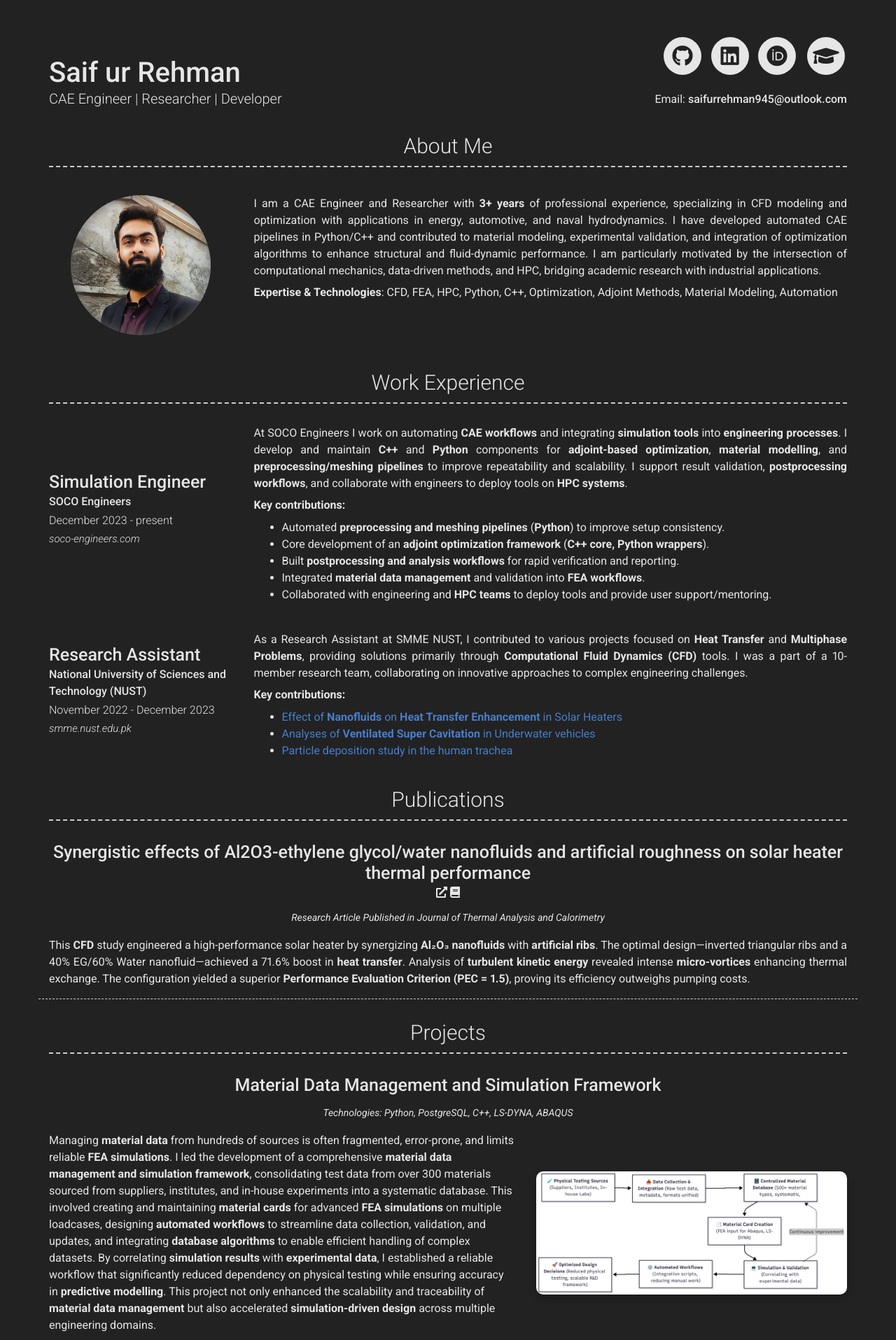
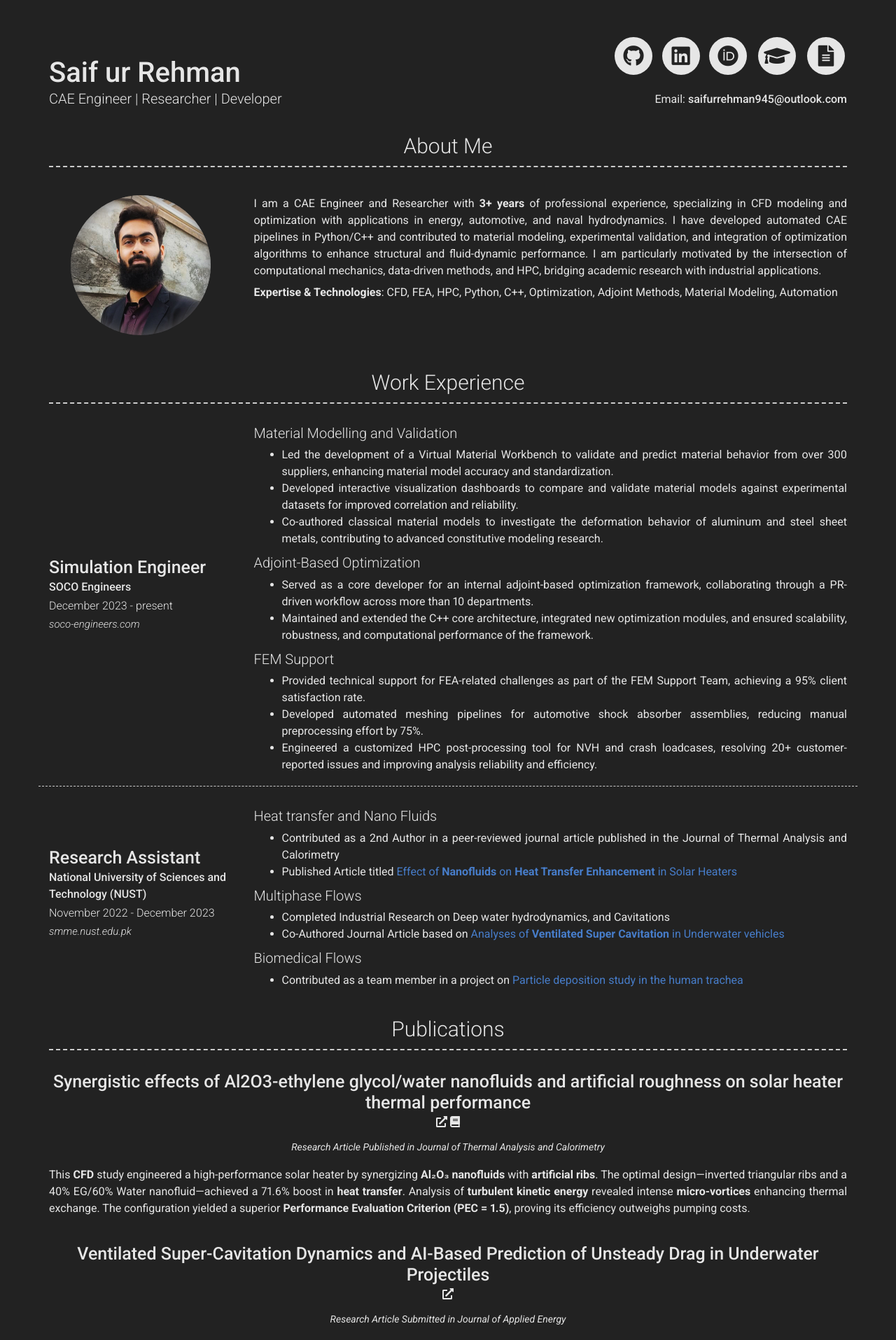
Before and after one commit to saifrehman945/saifrehman945.github.io, a Jekyll site: the page built from index.md, in a window 1280 px wide. Shown: the top 1915 px of the page at 70% size. Built offline with Jekyll 4.4.1, drawn with Linux system fonts in a browser that asks for light colours; nearby versions of some CDN libraries; some of the changed text lies outside the part shown.

Commit message:
Update _config.yml
Update personal information and enhance project descriptions in the configuration file

```diff
--- a/_config.yml
+++ b/_config.yml
@@ -42,6 +42,9 @@
 - title: Google scholar
   icon: fas fa-graduation-cap
   url: https://scholar.google.com/citations?user=WM-zoAAAAJ&user=--WM-zoAAAAJ
+- title: Download CV
+  icon: "fas fa-file-alt"
+  url: "https://drive.google.com/file/d/1kWJcvNO_uedjYQywnw09TW7VPPp9LXz8/view?usp=drive_link"
 # - title: another link
 #   icon: font awesome brand icon name (eg. fab fa-twitter) (https://fontawesome.com/icons?d=gallery&s=brands&m=free)
 #   url: Link url (eg. https://google.com)
@@ -69,21 +72,30 @@
     content:
       - layout: left
         title: Simulation Engineer
+        border: weak
         sub_title: SOCO Engineers
         caption: December 2023 - present
         link: soco-engineers.com
         # quote: >
-        #   A leader in CAE Methods (CFD, crash, NVH, and structure)
+        #   Key technologies: Computational Mechanics | Python | C++ | HPC | Optimization | Automation | LS-DYNA | ABAQUS
         description: |
 
-          At SOCO Engineers I work on automating **CAE workflows** and integrating **simulation tools** into **engineering processes**. I develop and maintain **C++** and **Python** components for **adjoint-based optimization**, **material modelling**, and **preprocessing/meshing pipelines** to improve repeatability and scalability. I support result validation, **postprocessing workflows**, and collaborate with engineers to deploy tools on **HPC systems**.
+          ## Material Modelling and Validation
 
-          **Key contributions:**
-          - Automated **preprocessing and meshing pipelines** (**Python**) to improve setup consistency.
-          - Core development of an **adjoint optimization framework** (**C++ core, Python wrappers**).
-          - Built **postprocessing and analysis workflows** for rapid verification and reporting.
-          - Integrated **material data management** and validation into **FEA workflows**.
-          - Collaborated with engineering and **HPC teams** to deploy tools and provide user support/mentoring.
+          - Led the development of a Virtual Material Workbench to validate and predict material behavior from over 300 suppliers, enhancing material model accuracy and standardization.
+          - Developed interactive visualization dashboards to compare and validate material models against experimental datasets for improved correlation and reliability.
+          - Co-authored classical material models to investigate the deformation behavior of aluminum and steel sheet metals, contributing to advanced constitutive modeling research.
+
+          ## Adjoint-Based Optimization
+
+          - Served as a core developer for an internal adjoint-based optimization framework, collaborating through a PR-driven workflow across more than 10 departments.
+          - Maintained and extended the C++ core architecture, integrated new optimization modules, and ensured scalability, robustness, and computational performance of the framework.
+
+          ## FEM Support
+
+          - Provided technical support for FEA-related challenges as part of the FEM Support Team, achieving a 95% client satisfaction rate.
+          - Developed automated meshing pipelines for automotive shock absorber assemblies, reducing manual preprocessing effort by 75%.
+          - Engineered a customized HPC post-processing tool for NVH and crash loadcases, resolving 20+ customer-reported issues and improving analysis reliability and efficiency.
 
 
       - layout: left
@@ -94,23 +106,23 @@
         # quote: >
         #   A leader in CAE Methods (CFD, crash, NVH, and structure)
         description: | # this will include new lines to allow paragraphs
-          As a Research Assistant at SMME NUST, I contributed to various projects focused on **Heat Transfer** and **Multiphase Problems**,
-          providing solutions primarily through **Computational Fluid Dynamics (CFD)** tools. I was a part of a 10-member research team,
-          collaborating on innovative approaches to complex engineering challenges.
+          ## Heat transfer and Nano Fluids
+          - Contributed as a 2nd Author in a peer-reviewed journal article published in the Journal of Thermal Analysis and Calorimetry
+          - Published Article titled  [Effect of **Nanofluids** on **Heat Transfer Enhancement** in Solar Heaters](https://doi.org/10.1007/s10973-025-14571-4)
 
-          **Key contributions:**
+          ## Multiphase Flows
+          - Completed Industrial Research on Deep water hydrodynamics, and Cavitations
+          - Co-Authored Journal Article based on [Analyses of **Ventilated Super Cavitation** in Underwater vehicles](https://github.com/saifrehman945/VentilatedSupercavitation)
 
-          - [Effect of **Nanofluids** on **Heat Transfer Enhancement** in Solar Heaters](https://doi.org/10.1007/s10973-025-14571-4)
-          - [Analyses of **Ventilated Super Cavitation** in Underwater vehicles](https://github.com/saifrehman945/VentilatedSupercavitation)
-          - [Particle deposition study in the human trachea](https://pubs.aip.org/aip/pof/article/36/4/043338/3284891)
-
+          ## Biomedical Flows
+          - Contributed as a team member in a project on [Particle deposition study in the human trachea](https://pubs.aip.org/aip/pof/article/36/4/043338/3284891)
 
   - title: Publications # Title for the section
     layout: list # Type of content section (list/text)
     content:
       - layout: top-middle
-        border: weak  # Value of `weak` will display a weak border below this item. # Any
-                      # other value (or no value) means no border will be displayed
+        # border: weak  # Value of `weak` will display a weak border below this item. # Any
+        #               # other value (or no value) means no border will be displayed
         title: Synergistic effects of Al2O3-ethylene glycol/water nanofluids and artificial roughness on solar heater thermal performance
         # link: https://doi.org/10.1007/s10973-025-14571-4
         # link_text: Research Article Published in Journal of Thermal Analysis and Calorimetry
@@ -126,101 +138,150 @@
         description: | # this will include new lines to allow paragraphs
           This **CFD** study engineered a high-performance solar heater by synergizing **Al₂O₃ nanofluids** with **artificial ribs**. The optimal design—inverted triangular ribs and a 40% EG/60% Water nanofluid—achieved a 71.6% boost in **heat transfer**. Analysis of **turbulent kinetic energy** revealed intense **micro-vortices** enhancing thermal exchange. The configuration yielded a superior **Performance Evaluation Criterion (PEC = 1.5)**, proving its efficiency outweighs pumping costs.
 
+      - layout: top-middle
+        # border: weak  # Value of `weak` will display a weak border below this item. # Any
+        #               # other value (or no value) means no border will be displayed
+        title: Ventilated Super-Cavitation Dynamics and AI-Based Prediction of Unsteady Drag in Underwater Projectiles
+        # link: https://doi.org/10.1007/s10973-025-14571-4
+        # link_text: Research Article Published in Journal of Thermal Analysis and Calorimetry
+        additional_links:
+          - title: Applied Energy
+            icon: fas fa-external-link-alt
+            url: https://drive.google.com/file/d/1kZEkLTSeFsc2uFp_tjWxbnCTLbBgscmk/view?usp=drive_link
+        quote: >
+          Research Article Submitted in Journal of Applied Energy
+        description: | # this will include new lines to allow paragraphs
+          This study analyzes **unsteady multiphase turbulent flow** within **ventilated super-cavities** and applies **Kolmogorov-Arnold Network (KAN)** to predict drag fluctuations from **RANS-VOF** simulation data. The KAN model outperforms ANN and SVM in accuracy and stability across different ventilation conditions. CFD results validate a 27% drag reduction through optimized ventilation, while the AI approach provides a faster and reliable tool for predicting unsteady cavitation-induced drag.
+
+
+  - title: Education
+    layout: list
+    content:
+      - layout: left
+        title: School of Mechanical and Manufacturing Engineering (SMME), NUST
+        sub_title: Bachelors in Mechanical Engineering
+        caption: 2019 - 2023
+        # quote: >
+        #   Short institution or course description (optional)
+        description: | # this will include new lines to allow paragraphs
+          <table style="width:100%; border-collapse:collapse; font-size:16px;">
+            <thead>
+              <tr>
+                <th style="text-align:left; padding:4px; border-bottom:1px solid #ccc;">Core Subjects</th>
+                <th style="text-align:left; padding:4px; border-bottom:1px solid #ccc;">Electives</th>
+              </tr>
+            </thead>
+            <tbody>
+              <tr>
+                <td style="padding:4px; vertical-align:top;">Mechanics, Materials, Manufacturing</td>
+                <td style="padding:4px; vertical-align:top;">Finite Element Analysis, Computational Fluid Mechanics</td>
+              </tr>
+              <tr>
+                <td style="padding:4px; vertical-align:top;">Machine Design, Mechanics of Machines</td>
+                <td style="padding:4px; vertical-align:top;">Numerical Methods, Heat Transfer</td>
+              </tr>
+              <tr>
+                <td style="padding:4px; vertical-align:top;">Thermodynamics, Fluids</td>
+                <td style="padding:4px; vertical-align:top;">Programming, Gas Turbines</td>
+              </tr>
+            </tbody>
+          </table>
+
 
   - title: Projects # Title for the section
     layout: list # Type of content section (list/text)
     content:
 
-      - layout: top-middle
-        # border: weak  # Value of `weak` will display a weak border below this item. # Any
-        #               # other value (or no value) means no border will be displayed
-        title: Material Data Management and Simulation Framework
-        # link: https://github.com/saifrehman945/FluentVortexShedding
-        # link_text: saifrehman945/FluentVortexShedding
-        # additional_links:
-        #   - title:  Github
-        #     icon: fab fa-github
-        #     url: https://github.com/saifrehman945/FluentVortexShedding
-        quote: >
-          Technologies: Python, PostgreSQL, C++, LS-DYNA, ABAQUS
-        description: | # this will include new lines to allow paragraphs
-           <style>
-              /* Popup background */
-              .popup {
-                display: none;
-                position: fixed;
-                z-index: 9999;
-                left: 0;
-                top: 0;
-                width: 100%;
-                height: 100%;
-                background-color: rgba(0,0,0,0.85);
-              }
-              .popup img {
-                display: block;
-                margin: 5% auto;
-                max-width: 90%;
-                max-height: 90%;
-                border-radius: 10px;
-                box-shadow: 0 6px 18px rgba(0,0,0,0.4);
-              }
-            </style>
+      # - layout: top-middle
+      #   # border: weak  # Value of `weak` will display a weak border below this item. # Any
+      #   #               # other value (or no value) means no border will be displayed
+      #   title: Material Data Management and Simulation Framework
+      #   # link: https://github.com/saifrehman945/FluentVortexShedding
+      #   # link_text: saifrehman945/FluentVortexShedding
+      #   # additional_links:
+      #   #   - title:  Github
+      #   #     icon: fab fa-github
+      #   #     url: https://github.com/saifrehman945/FluentVortexShedding
+      #   quote: >
+      #     Technologies: Python, PostgreSQL, C++, LS-DYNA, ABAQUS
+      #   description: | # this will include new lines to allow paragraphs
+      #      <style>
+      #         /* Popup background */
+      #         .popup {
+      #           display: none;
+      #           position: fixed;
+      #           z-index: 9999;
+      #           left: 0;
+      #           top: 0;
+      #           width: 100%;
+      #           height: 100%;
+      #           background-color: rgba(0,0,0,0.85);
+      #         }
+      #         .popup img {
+      #           display: block;
+      #           margin: 5% auto;
+      #           max-width: 90%;
+      #           max-height: 90%;
+      #           border-radius: 10px;
+      #           box-shadow: 0 6px 18px rgba(0,0,0,0.4);
+      #         }
+      #       </style>
 
-            <div style="display:flex; align-items:center; gap:30px;">
-              <!-- Left side: text -->
-              <div style="flex:3; font-size:16px; line-height:1.5;">
-                Managing <b>material data</b> from hundreds of sources is often fragmented, error-prone, and limits reliable <b>FEA simulations</b>.
-                I led the development of a comprehensive <b>material data management and simulation framework</b>,
-                consolidating test data from over 300 materials sourced from suppliers, institutes, and in-house
-                experiments into a systematic database. This involved creating and maintaining <b>material cards</b> for
-                advanced <b>FEA simulations</b> on multiple loadcases, designing <b>automated workflows</b> to streamline data collection,
-                validation, and updates, and integrating <b>database algorithms</b> to enable efficient handling of complex datasets.
-                By correlating <b>simulation results</b> with <b>experimental data</b>, I established a reliable workflow that significantly
-                reduced dependency on physical testing while ensuring accuracy in <b>predictive modelling</b>. This project not only enhanced
-                the scalability and traceability of <b>material data management</b> but also accelerated <b>simulation-driven design</b> across multiple engineering domains.
-              </div>
+      #       <div style="display:flex; align-items:center; gap:30px;">
+      #         <!-- Left side: text -->
+      #         <div style="flex:3; font-size:16px; line-height:1.5;">
+      #           Managing <b>material data</b> from hundreds of sources is often fragmented, error-prone, and limits reliable <b>FEA simulations</b>.
+      #           I led the development of a comprehensive <b>material data management and simulation framework</b>,
+      #           consolidating test data from over 300 materials sourced from suppliers, institutes, and in-house
+      #           experiments into a systematic database. This involved creating and maintaining <b>material cards</b> for
+      #           advanced <b>FEA simulations</b> on multiple loadcases, designing <b>automated workflows</b> to streamline data collection,
+      #           validation, and updates, and integrating <b>database algorithms</b> to enable efficient handling of complex datasets.
+      #           By correlating <b>simulation results</b> with <b>experimental data</b>, I established a reliable workflow that significantly
+      #           reduced dependency on physical testing while ensuring accuracy in <b>predictive modelling</b>. This project not only enhanced
+      #           the scalability and traceability of <b>material data management</b> but also accelerated <b>simulation-driven design</b> across multiple engineering domains.
+      #         </div>
 
-              <!-- Right side: image -->
-              <div style="flex:2; text-align:right; display:flex; justify-content:center; align-items:center;">
-                <a href="javascript:void(0)" onclick="document.getElementById('flowchart-popup').style.display='block'">
-                  <img src="/assets/images/flowchart.png"
-                      alt="Material Modelling Workflow"
-                      style="width:520px; max-width:100%; border-radius:10px; box-shadow:0 4px 12px rgba(0,0,0,0.2);" />
-                </a>
-              </div>
-            </div>
+      #         <!-- Right side: image -->
+      #         <div style="flex:2; text-align:right; display:flex; justify-content:center; align-items:center;">
+      #           <a href="javascript:void(0)" onclick="document.getElementById('flowchart-popup').style.display='block'">
+      #             <img src="/assets/images/flowchart.png"
+      #                 alt="Material Modelling Workflow"
+      #                 style="width:520px; max-width:100%; border-radius:10px; box-shadow:0 4px 12px rgba(0,0,0,0.2);" />
+      #           </a>
+      #         </div>
+      #       </div>
 
-            <!-- Hidden popup -->
-            <div id="flowchart-popup" class="popup" onclick="this.style.display='none'">
-              <img src="/assets/images/flowchart.png" alt="Material Modelling Workflow Full" />
-            </div>
+      #       <!-- Hidden popup -->
+      #       <div id="flowchart-popup" class="popup" onclick="this.style.display='none'">
+      #         <img src="/assets/images/flowchart.png" alt="Material Modelling Workflow Full" />
+      #       </div>
 
-      - layout: top-middle
-        # border: weak  # Value of `weak` will display a weak border below this item. # Any
-        #               # other value (or no value) means no border will be displayed
-        title: Adjoint-Based Shape Optimization Framework
-        # link: https://github.com/saifrehman945/VentilatedSupercavitation
-        # link_text: saifrehman945/VentilatedSupercavitation
-        additional_links:
-          # - title: Springer
-          #   icon: fas fa-external-link-alt
-          #   url: https://doi.org/10.1007/s10973-025-14571-4
-          # - title:  Github
-          #   icon: fab fa-github
-          #   url: https://github.com/saifrehman945/VentilatedSupercavitation
-        quote: >
-          Technologies: C++, Python, Adjoint solvers
-        description: | # this will include new lines to allow paragraphs
+      # - layout: top-middle
+      #   # border: weak  # Value of `weak` will display a weak border below this item. # Any
+      #   #               # other value (or no value) means no border will be displayed
+      #   title: Adjoint-Based Shape Optimization Framework
+      #   # link: https://github.com/saifrehman945/VentilatedSupercavitation
+      #   # link_text: saifrehman945/VentilatedSupercavitation
+      #   additional_links:
+      #     # - title: Springer
+      #     #   icon: fas fa-external-link-alt
+      #     #   url: https://doi.org/10.1007/s10973-025-14571-4
+      #     # - title:  Github
+      #     #   icon: fab fa-github
+      #     #   url: https://github.com/saifrehman945/VentilatedSupercavitation
+      #   quote: >
+      #     Technologies: C++, Python, Adjoint solvers
+      #   description: | # this will include new lines to allow paragraphs
 
-          I contributed as a core developer to an **optimization framework** that leverages
-          **adjoint sensitivities** from the solver to drive **gradient-based optimization** of
-          geometry shape and thickness. The framework was implemented in **C++** for computational
-          performance and wrapped in **Python** for accessibility and **workflow automation**.
-          My role involved maintaining and extending the core codebase, integrating new
-          **optimization features**, and ensuring scalability and robustness of the framework.
-          By coupling solver outputs with a streamlined **optimization pipeline**, I enabled
-          efficient and automated design iterations, reducing manual overhead and advancing
-          **solver-driven design optimization** capabilities.
+      #     I contributed as a core developer to an **optimization framework** that leverages
+      #     **adjoint sensitivities** from the solver to drive **gradient-based optimization** of
+      #     geometry shape and thickness. The framework was implemented in **C++** for computational
+      #     performance and wrapped in **Python** for accessibility and **workflow automation**.
+      #     My role involved maintaining and extending the core codebase, integrating new
+      #     **optimization features**, and ensuring scalability and robustness of the framework.
+      #     By coupling solver outputs with a streamlined **optimization pipeline**, I enabled
+      #     efficient and automated design iterations, reducing manual overhead and advancing
+      #     **solver-driven design optimization** capabilities.
 
       - layout: top-middle
         # border: weak  # Value of `weak` will display a weak border below this item. # Any
@@ -279,38 +340,51 @@
           Created animations and plots to visualize **vortex formation** and **shedding frequencies**. Results were benchmarked against
           **experimental data** to validate accuracy. The project provides a benchmark for modelling **VIV phenomena**.
 
-  - title: Education
+
+  - title: Extra-Curricular Activities
     layout: list
     content:
       - layout: left
-        title: School of Mechanical and Manufacturing Engineering (SMME), NUST
-        sub_title: Bachelors in Mechanical Engineering
-        caption: 2019 - 2023
-        # quote: >
-        #   Short institution or course description (optional)
-        description: | # this will include new lines to allow paragraphs
-          <table style="width:100%; border-collapse:collapse; font-size:16px;">
-            <thead>
-              <tr>
-                <th style="text-align:left; padding:4px; border-bottom:1px solid #ccc;">Core Subjects</th>
-                <th style="text-align:left; padding:4px; border-bottom:1px solid #ccc;">Specialization</th>
-              </tr>
-            </thead>
-            <tbody>
-              <tr>
-                <td style="padding:4px; vertical-align:top;">Mechanics, Materials, Manufacturing</td>
-                <td style="padding:4px; vertical-align:top;">Finite Element Analysis, Computational Fluid Mechanics</td>
-              </tr>
-              <tr>
-                <td style="padding:4px; vertical-align:top;">Machine Design, Mechanics of Machines</td>
-                <td style="padding:4px; vertical-align:top;">Numerical Methods, Heat Transfer</td>
-              </tr>
-              <tr>
-                <td style="padding:4px; vertical-align:top;">Thermodynamics, Fluids</td>
-                <td style="padding:4px; vertical-align:top;">Programming, Gas Turbines</td>
-              </tr>
-            </tbody>
-          </table>
+        title: Team Lead - AgroDrone
+        caption: 2021 | NUST, Islamabad
+        # border: weak
+        description: |
+          - Led a multidisciplinary team of 8 members in developing UAVs for targeted pesticide spraying in cornfields.
+          - Oversaw CAD modeling, prototyping, and system integration.
+          - Reached the Final Stage (FICS Stage 3) of NUST's startup pitching competition.
+          - [Project Link](https://tinyurl.com/58apa66n)
+
+      - layout: left
+        title: Badminton Enthusiast
+        caption: Ongoing | NUST, Islamabad
+        # border: weak
+        description: |
+          - Represented university as part of the 4-member Badminton Team.
+          - Semifinalist in both Inter-School and Inter-Hostel Badminton Championships.
+          - Active player for over 8 years, maintaining consistent sports participation and team spirit.
+
+  - title: Volunteering
+    layout: list
+    content:
+      - layout: left
+        title: Lead - Blood Donation Drive
+        sub_title: AFIT (Rawalpindi) & Sundas Foundation
+        caption: November 2022 - December 2022 | Islamabad
+        # border: weak
+        description: |
+          - Led a blood donation campaign in collaboration with AFIT and Sundas Foundation during the COVID-19 period.
+          - Coordinated and managed a team of 8 volunteers, ensuring smooth organization and successful execution.
+          - Collected 25+ pints of blood to support Thalassemia patients.
+          - Received Extra Credits on the official academic transcript in recognition of leadership and contribution.
+
+      - layout: left
+        title: Volunteer Initiative - Educating Underprivileged Children
+        caption: April 2021 - August 2021 | Islamabad
+        # border: weak
+        description: |
+          - Collaborated with university peers to support an NGO educating underprivileged children in Islamabad's slum areas.
+          - Provided foundational education and mentoring, enabling children to transition into Pakistan's formal education system.
+          - Fostered social responsibility by addressing educational disparities in marginalized communities.
 
   - title: Languages
     layout: text
@@ -318,11 +392,6 @@
       **English:** Certified Language expert ([**IELTS**](https://drive.google.com/file/d/11sNK-16Jhjl5W4Z_t_tQvkXyQ7JMAv7B/view?usp=drive_link))
 
       **Urdu:** Native
-  - title: A Little More About Me
-    layout: text
-    content: | # this will include new lines to allow paragraphs
-      When I'm not working, you'll probably find me on a **badminton** court or getting lost in a good **history** book. I love staying active and learning about the past just for fun.
-
 # Footer
 footer_show_references: false
 # references_title: References on request (Override references text)
```
